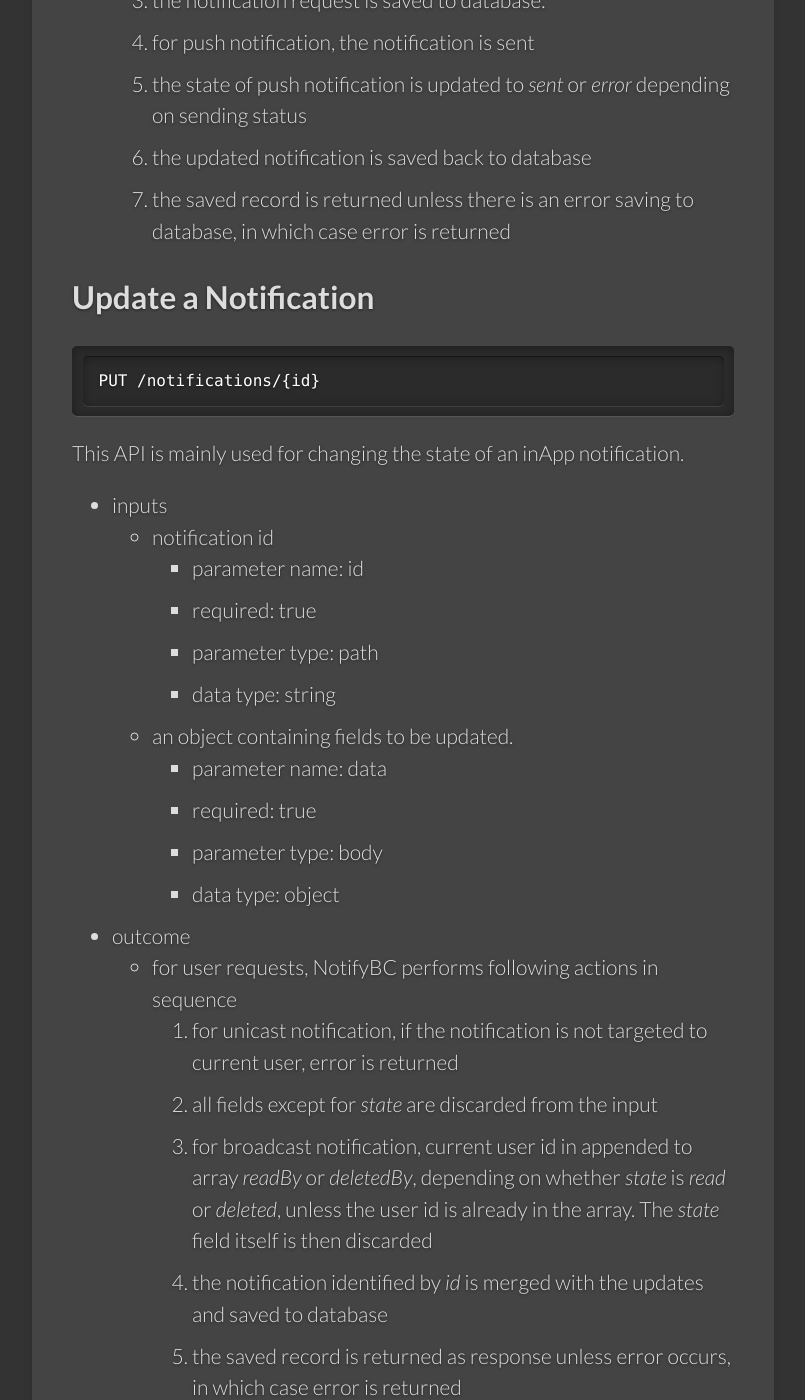
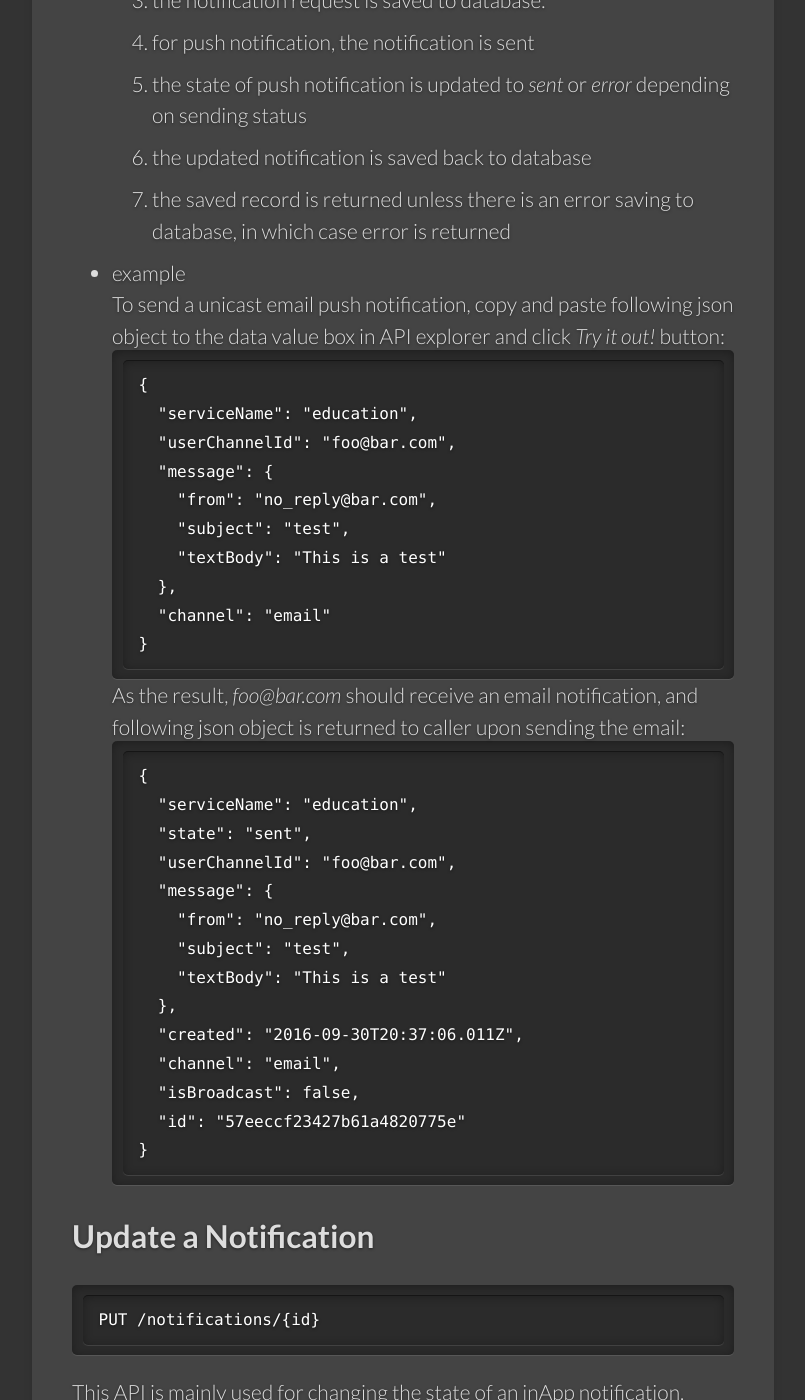
Before and after one commit to bcgov/MyGovBC-notification-server, a Jekyll site: the page built from docs/_docs/api-notification.md, in a window 1280 px wide and 1400 px high, scrolled down 6024 px. Shown: the whole window, without its empty margins (139-944 px from the left). Built offline with Jekyll 4.4.1, drawn with Linux system fonts in a browser that asks for light colours.

Commit message:
updated docs

````diff
--- a/docs/_docs/api-notification.md
+++ b/docs/_docs/api-notification.md
@@ -235,6 +235,42 @@ POST /notifications
   6. the updated notification is saved back to database
   7. the saved record is returned unless there is an error saving to database, in which case error is returned
 
+* example
+
+  To send a unicast email push notification, copy and paste following json object to the data value box in API explorer and click *Try it out!* button:
+
+  ```
+  {
+    "serviceName": "education",
+    "userChannelId": "foo@bar.com",
+    "message": {
+      "from": "no_reply@bar.com",
+      "subject": "test",
+      "textBody": "This is a test"
+    },
+    "channel": "email"
+  }
+  ```
+
+  As the result, *foo@bar.com* should receive an email notification, and following json object is returned to caller upon sending the email:
+
+  ```
+  {
+    "serviceName": "education",
+    "state": "sent",
+    "userChannelId": "foo@bar.com",
+    "message": {
+      "from": "no_reply@bar.com",
+      "subject": "test",
+      "textBody": "This is a test"
+    },
+    "created": "2016-09-30T20:37:06.011Z",
+    "channel": "email",
+    "isBroadcast": false,
+    "id": "57eeccf23427b61a4820775e"
+  }
+  ```
+
 ## Update a Notification
 ```
 PUT /notifications/{id}
````
